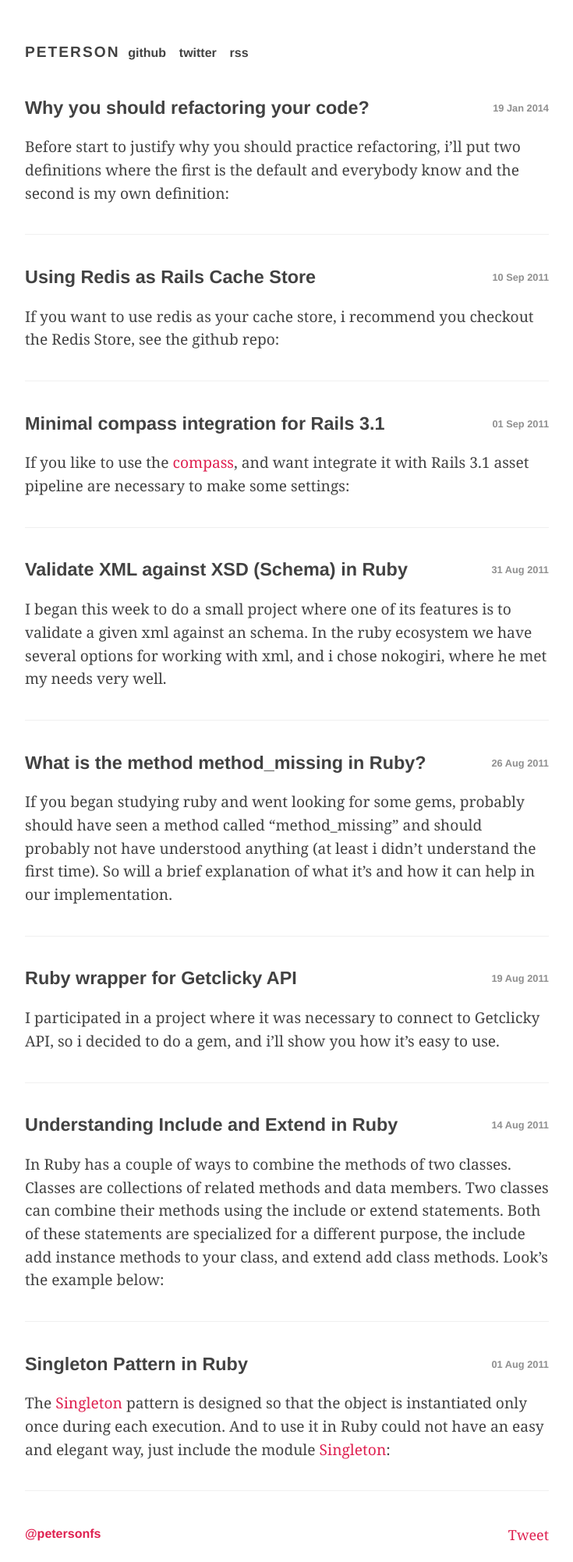
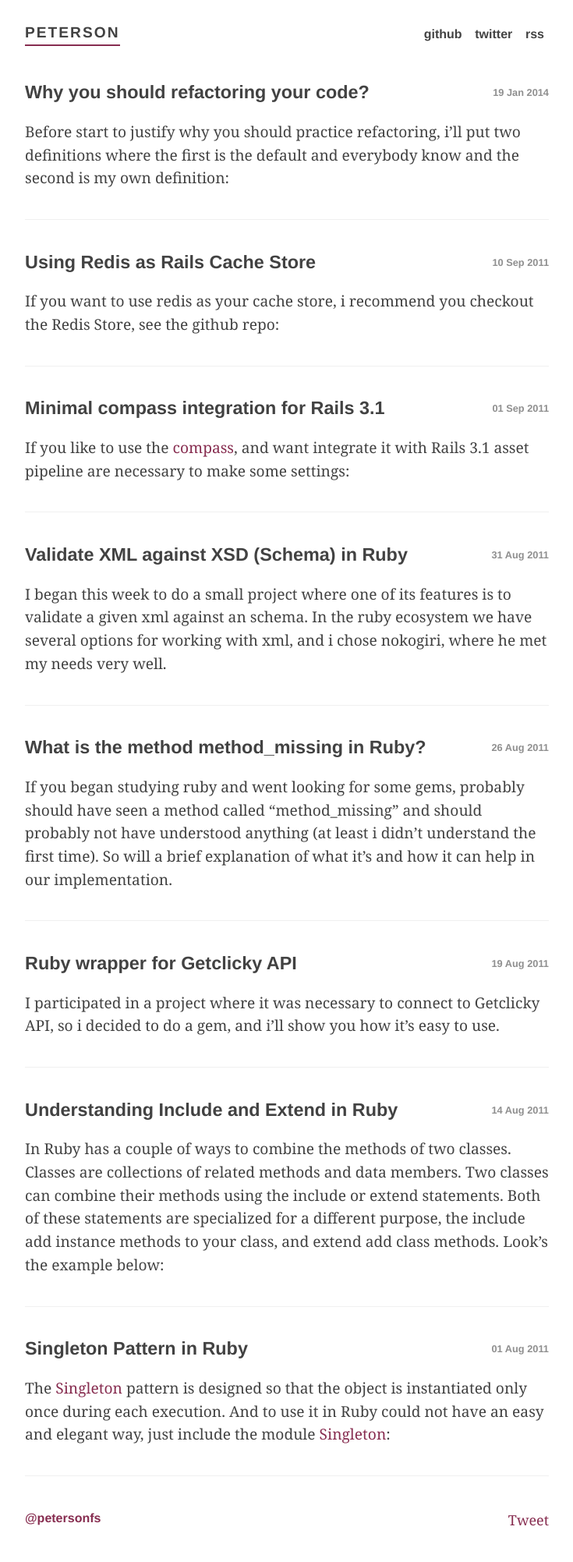
Before and after one commit to petersonfs/petersonfs.github.io, a Jekyll site: the page built from index.html, in a window 1280 px wide. Shown: the whole page at 78% size, without its empty margins (272-1007 px from the left). Built offline with Jekyll 4.4.1, drawn with Linux system fonts in a browser that asks for light colours; nearby versions of some CDN libraries; comment, search, counter and statistics services are not loaded.

Commit message:
New header layout

```diff
--- a/_includes/header.html
+++ b/_includes/header.html
@@ -6,7 +6,7 @@
   </h3>
   <nav>
     <h4>
-      <a href="https://github.com/petersonfs">github</a>
+     <a href="https://github.com/petersonfs">github</a>
     </h4>
     <h4>
       <a href="https://twitter.com/petersonfs">twitter</a>
--- a/css/main.scss
+++ b/css/main.scss
@@ -1,7 +1,7 @@
 ---
 ---
 $base-color: #424242;
-$link-color: #df2050;
+$link-color: #872d50;
 $break: 48em;
 
 *,
@@ -20,7 +20,6 @@ body {
   line-height: 165%;
   color: $base-color;
   -webkit-font-smoothing: antialiased;
-
   background-color: #fff;
 }
 
@@ -30,8 +29,6 @@ body {
   min-height: 300px;
   margin: 0 auto;
 }
-
-* + * { margin-top: 1rem; }
 
 h1,
 h2,
@@ -128,11 +125,17 @@ header {
     margin: 0;
     text-transform: uppercase;
     letter-spacing: 2px;
+	float: left;
+	box-shadow: 0 2px $link-color;
   }
 
   h3,
-	h4,
-	nav { display: inline-block; }
+  h4,
+  nav { display: inline-block; }
+
+  nav {
+  	float: right!important;
+  }
 
   a {
     margin-right: 6px;
```
